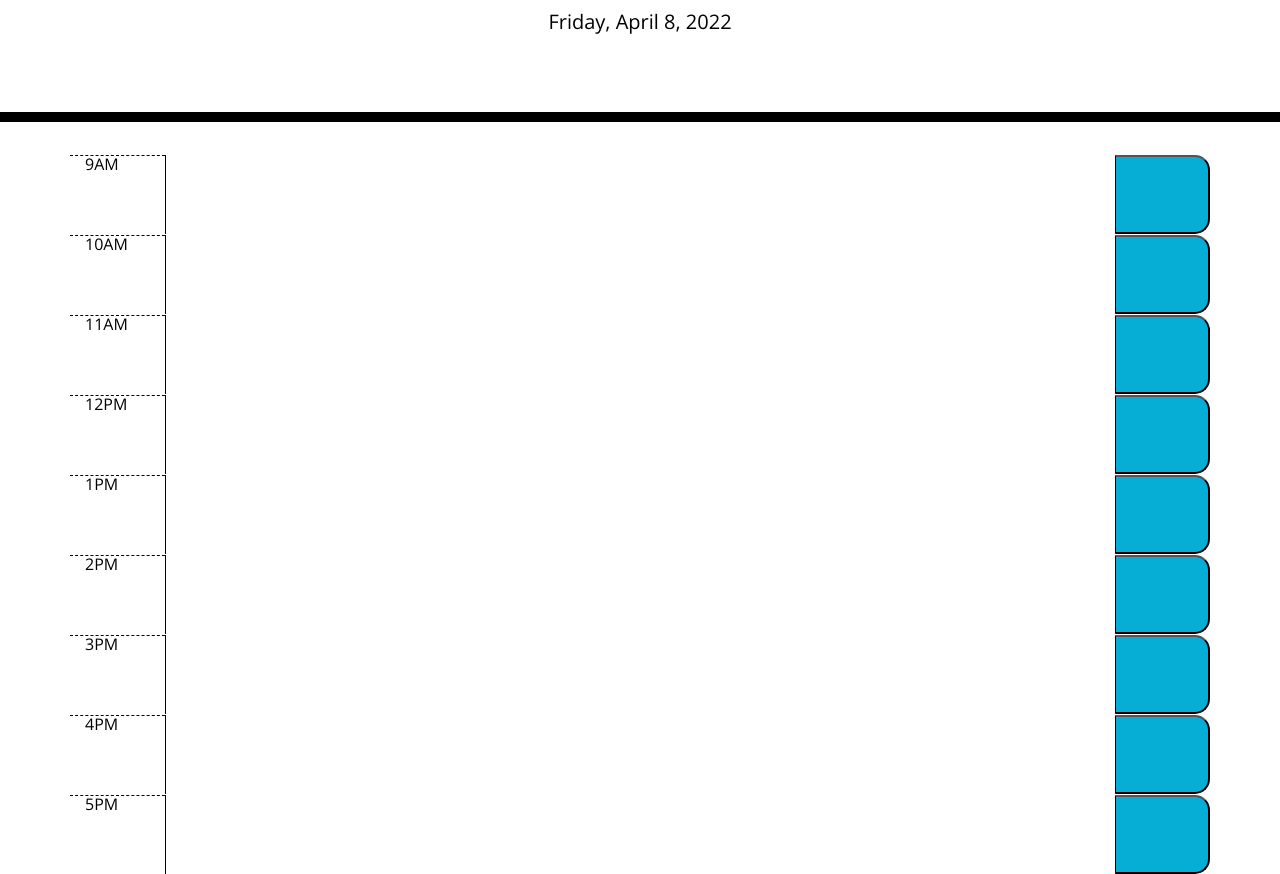
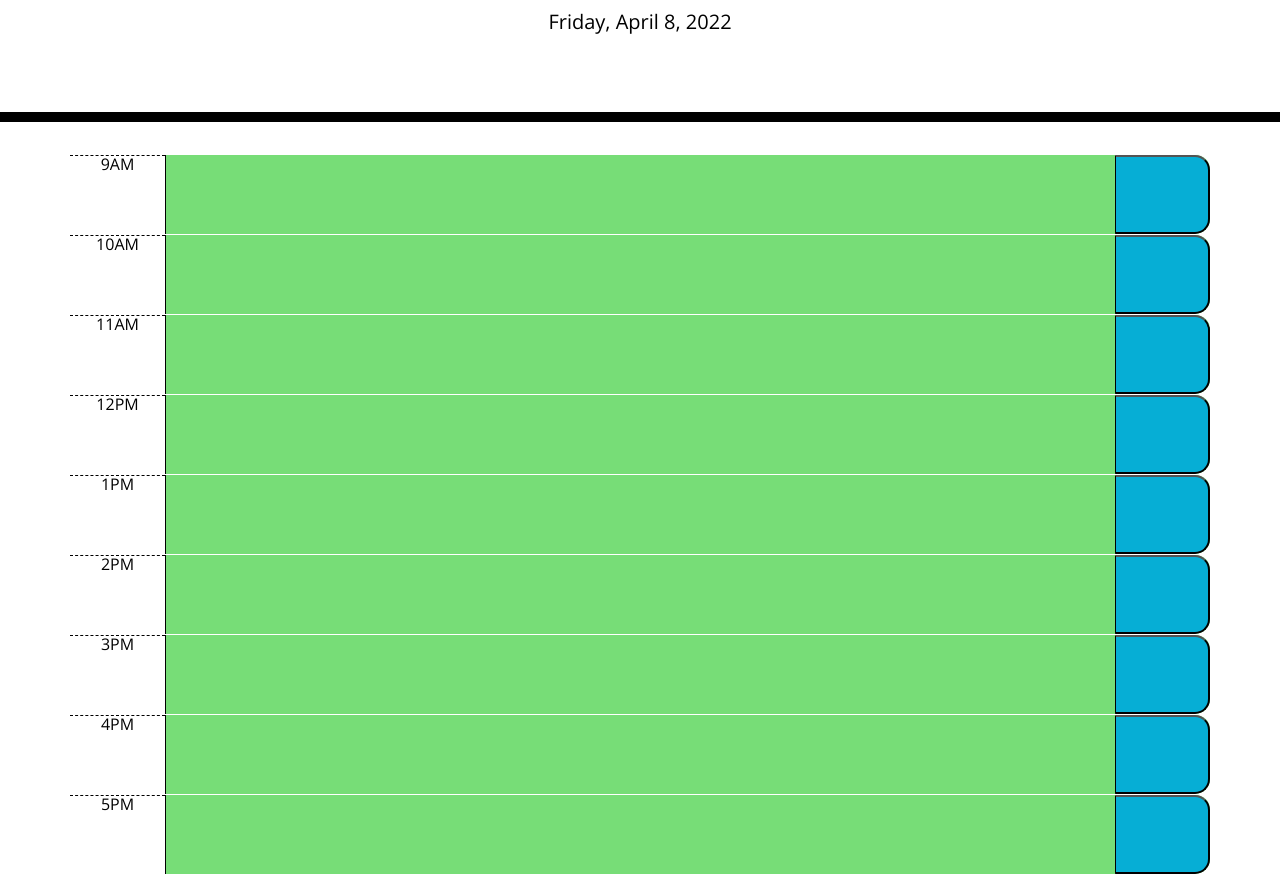
Before and after one commit to djteiji/work-day-scheduler, a plain HTML site: page index.html in a window 1280 px wide. Shown: the part 182-1056 px from the top of the page. Drawn offline with nearby package versions, Linux system fonts and the light colour scheme.

Commit message:
add color changes

```diff
--- a/assets/js/script.js
+++ b/assets/js/script.js
@@ -1 +1,30 @@
 $("#currentDay").text(moment().format('dddd, MMMM D, YYYY'));
+
+var saveButton = $(".saveBtn")
+
+
+var colorChange = function() {
+
+    var currentHour = moment().hour();
+
+    $(".time-block").each(function() {
+        var hour = parseInt($(this).attr("id"));
+        // console.log(hour);
+
+        if (currentHour < hour) {
+            $(this).addClass("future");
+        }
+        else if (currentHour === hour) {
+            $(this).addClass("present");
+
+        } else if (currentHour > hour) {
+            $(this).addClass("past");
+        }
+    })
+};
+
+var storeEvent = function() {
+
+}
+
+colorChange();
--- a/index.html
+++ b/index.html
@@ -30,55 +30,55 @@
     </header>
     <div class="container">
       <!-- Timeblocks go here -->
-      <div class="row">
+      <div class="row time-block" id="9">
         <div class="col-1 hour">9AM</div>
         <textarea class="col-10"></textarea>
         <button class="col-1 saveBtn"></button>
       </div>
 
-      <div class="row">
+      <div class="row time-block" id="10">
         <div class="col-1 hour">10AM</div>
         <textarea class="col-10"></textarea>
         <button class="col-1 saveBtn"></button>
       </div>
 
-      <div class="row">
+      <div class="row time-block" id="11">
         <div class="col-1 hour">11AM</div>
         <textarea class="col-10"></textarea>
         <button class="col-1 saveBtn"></button>
       </div>
 
-      <div class="row">
+      <div class="row time-block" id="12">
         <div class="col-1 hour">12PM</div>
         <textarea class="col-10"></textarea>
         <button class="col-1 saveBtn"></button>
       </div>
 
-      <div class="row">
+      <div class="row time-block" id="13">
         <div class="col-1 hour">1PM</div>
         <textarea class="col-10"></textarea>
         <button class="col-1 saveBtn"></button>
       </div>
 
-      <div class="row">
+      <div class="row time-block" id="14">
         <div class="col-1 hour">2PM</div>
         <textarea class="col-10"></textarea>
         <button class="col-1 saveBtn"></button>
       </div>
 
-      <div class="row">
+      <div class="row time-block" id="15">
         <div class="col-1 hour">3PM</div>
         <textarea class="col-10"></textarea>
         <button class="col-1 saveBtn"></button>
       </div>
 
-      <div class="row">
+      <div class="row time-block" id="16">
         <div class="col-1 hour">4PM</div>
         <textarea class="col-10"></textarea>
         <button class="col-1 saveBtn"></button>
       </div>
 
-      <div class="row">
+      <div class="row time-block" id="17">
         <div class="col-1 hour">5PM</div>
         <textarea class="col-10"></textarea>
         <button class="col-1 saveBtn"></button>
```
